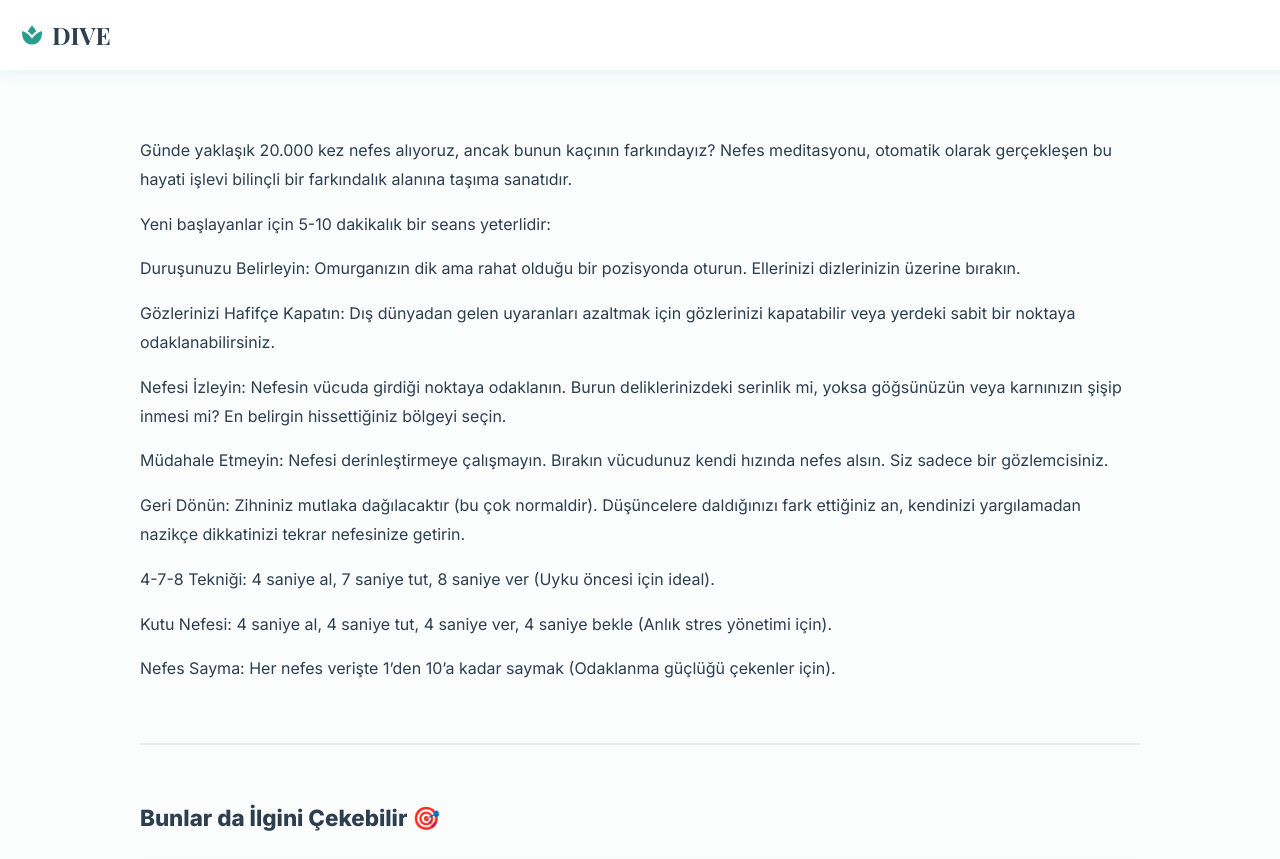
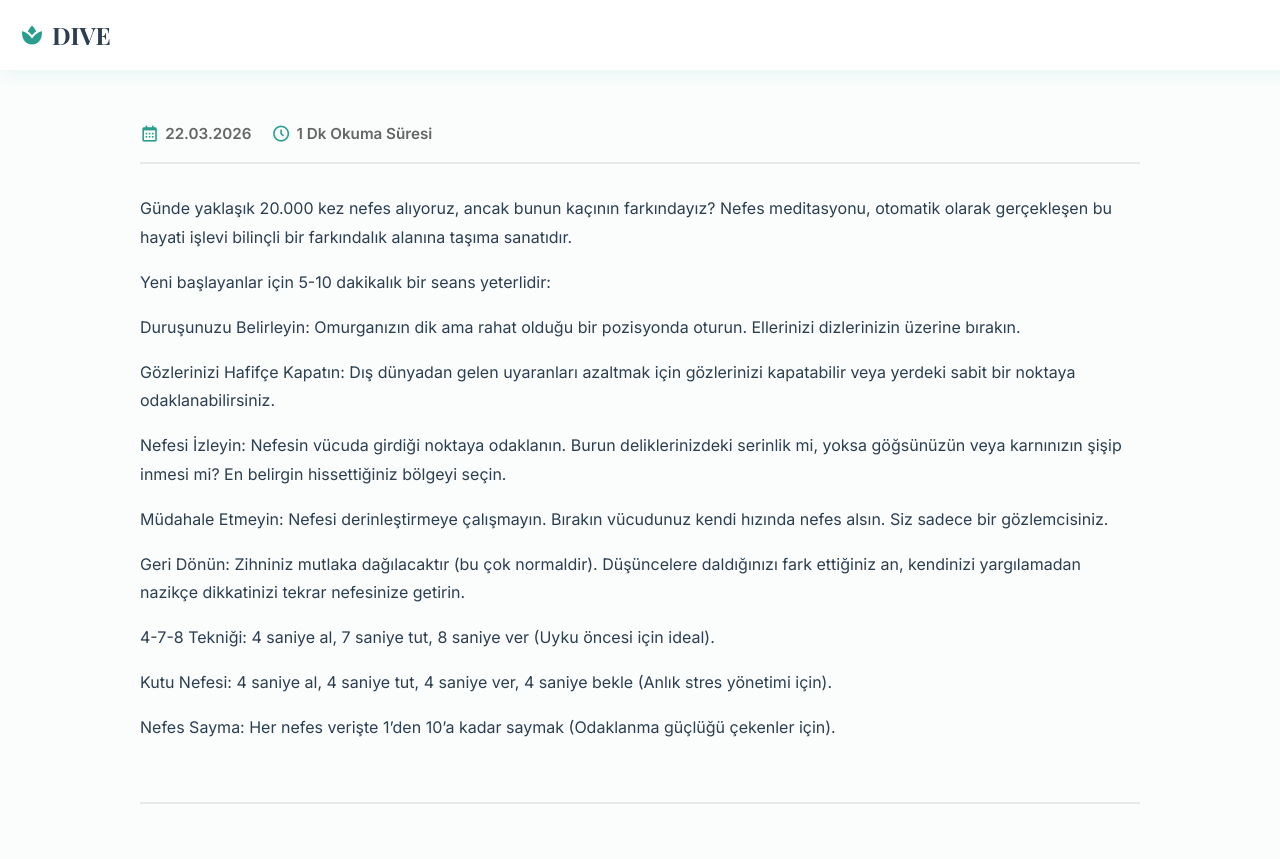
Before and after one commit to EKTHOLDING/dive, a Jekyll site: the page built from _posts/2026-03-22-nefes-medi-tasyonu.md, in a window 1280 px wide and 1400 px high, cut to the strip 0-859 px from the top of the window. Built offline with Jekyll 4.4.1, drawn with Linux system fonts in a browser that asks for light colours; some web fonts are replaced; comment, search, counter and statistics services are not loaded.

Commit message:
Update default.html

```diff
--- a/_layouts/default.html
+++ b/_layouts/default.html
@@ -35,6 +35,11 @@
         .custom-footer { background: var(--footer-bg); color: #ffffff; padding: 60px 20px 30px; margin-top: 80px; text-align: left; }
 
         .toc-link:hover { color: var(--primary) !important; font-weight: bold; }
+
+        /* Makale Bilgi Barı CSS */
+        .article-meta { display: flex; align-items: center; gap: 20px; margin-bottom: 30px; padding-bottom: 15px; border-bottom: 2px solid #eaeaea; color: #666; font-size: 0.95rem; font-weight: 600; flex-wrap: wrap; }
+        .meta-item { display: flex; align-items: center; gap: 6px; }
+        .meta-icon { color: var(--primary); font-size: 1.2rem; }
     </style>
 </head>
 <body>
@@ -50,6 +55,26 @@
     <main class="main-content">
 
         {% if page.date %}
+        <div class="article-meta">
+            <div class="meta-item">
+                <i class='bx bx-calendar meta-icon'></i>
+                <span>{{ page.date | date: "%d.%m.%Y" }}</span>
+            </div>
+
+            <div class="meta-item">
+                <i class='bx bx-time-five meta-icon'></i>
+                <span>
+                    {% assign words = content | number_of_words %}
+                    {% if words < 200 %}
+                        1 Dk Okuma Süresi
+                    {% else %}
+                        {{ words | divided_by: 200 }} Dk Okuma Süresi
+                    {% endif %}
+                </span>
+            </div>
+        </div>
+        {% endif %}
+        {% if page.date %}
         <div id="custom-toc" style="background: #ffffff; border: 1px solid #eaeaea; border-radius: 12px; padding: 25px; margin-bottom: 40px; box-shadow: 0 4px 15px rgba(0,0,0,0.03); display: none;">
             <h3 style="margin-top: 0; margin-bottom: 15px; font-size: 1.2rem; color: #2c3e50; display: flex; align-items: center; gap: 8px; font-weight: 800;">
                 <i class='bx bx-list-ul' style="color: #2a9d8f; font-size: 1.6rem;"></i> İçindekiler
```
Also changed, not shown: other parts of _layouts/default.html (+1 -9 lines).
